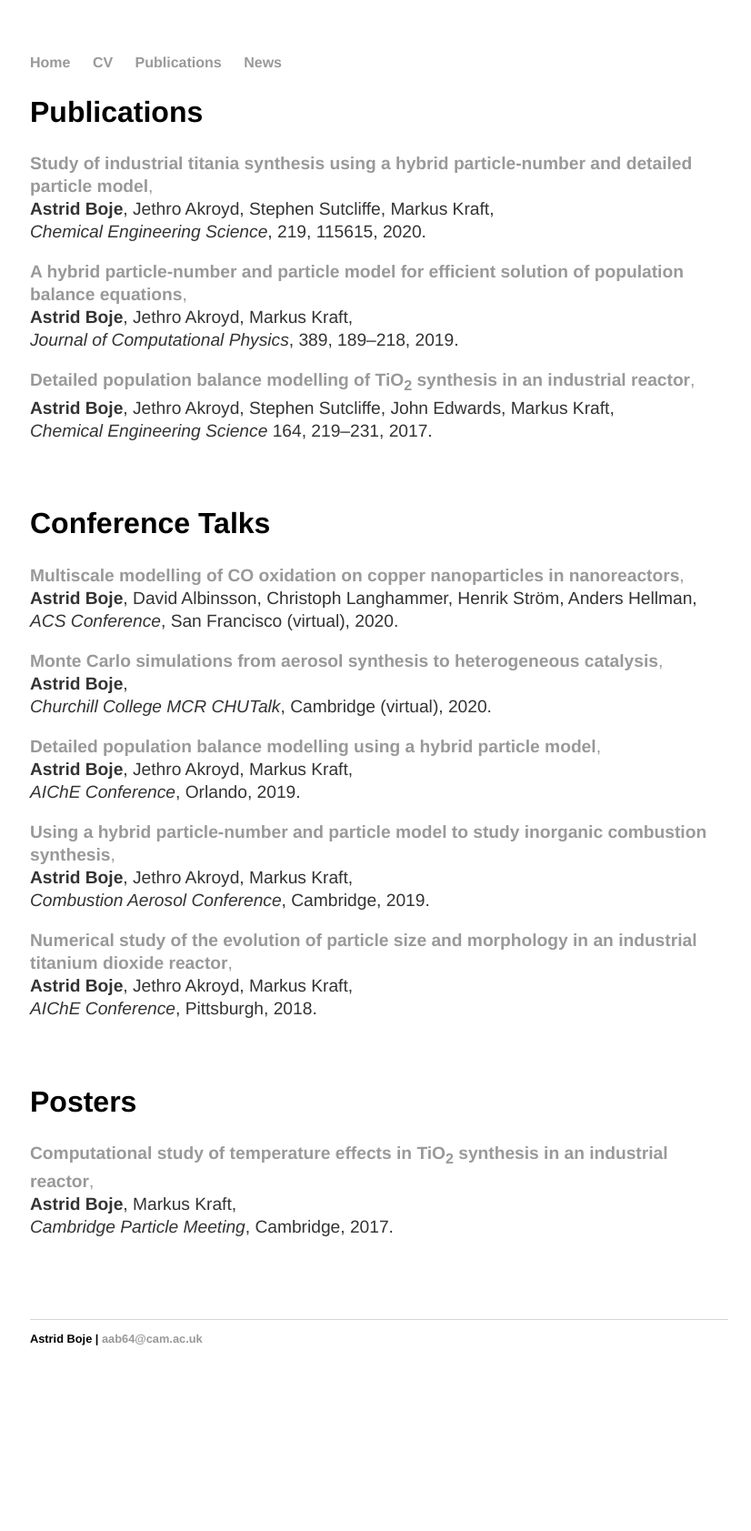
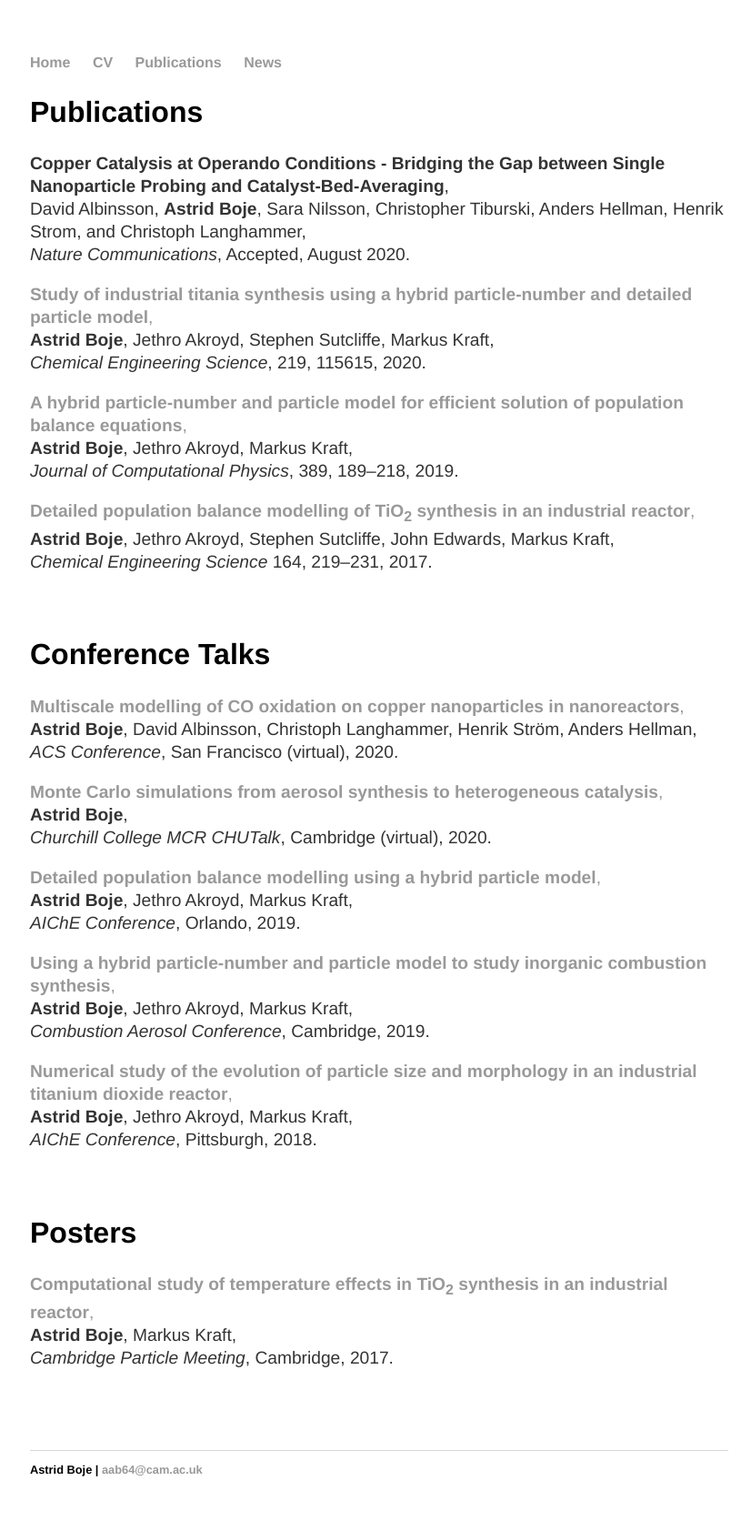
Before and after one commit to aab64/aab64.github.io, a Jekyll site: the page built from publications/index.html, in a window 1280 px wide. Shown: the whole page at 91% size, without its empty margins (223-1049 px from the left). Built offline with Jekyll 4.4.1, drawn with Linux system fonts in a browser that asks for light colours; before the commit the page ends 1539 px from its top, so only the background shows below that.

Commit message:
Added new paper

```diff
--- a/publications/index.html
+++ b/publications/index.html
@@ -7,6 +7,14 @@ title: Astrid Boje | Publications
 </div>
 
 <div class="post-content">
+	<p>
+		<strong>Copper Catalysis at Operando Conditions - Bridging the Gap between Single Nanoparticle Probing and Catalyst-Bed-Averaging</strong>,
+		<br/>
+		David Albinsson, <strong>Astrid Boje</strong>, Sara Nilsson, Christopher Tiburski, Anders Hellman, Henrik Strom, and Christoph Langhammer,
+		<br/>
+		<em>Nature Communications</em>,
+		Accepted, August 2020.
+	</p>
 	<p>
 		<a href="https://doi.org/10.1016/j.ces.2020.115615">
 			<strong>Study of industrial titania synthesis using a hybrid particle-number and detailed particle model</strong>,
```
